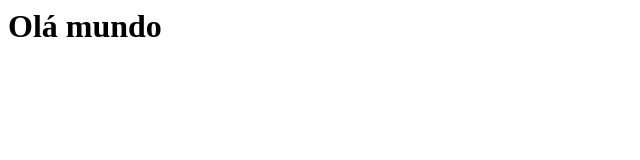
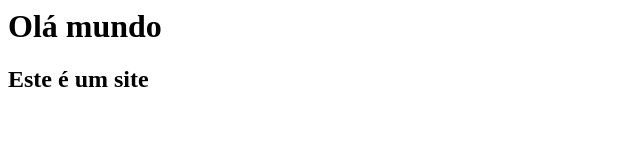
Before and after one commit to gui78899/gui78899.github.io, a plain HTML site: page index.html in a window 1280 px wide. Shown: the whole page, without its empty margins (0-640 px from the left). Drawn offline with Linux system fonts and the light colour scheme.

Commit message:
adiciona um subtitulo no  index

```diff
--- a/index.html
+++ b/index.html
@@ -1 +1,2 @@
 <h1>Olá mundo</h1>
+<h2>Este é um site</h2>
```
